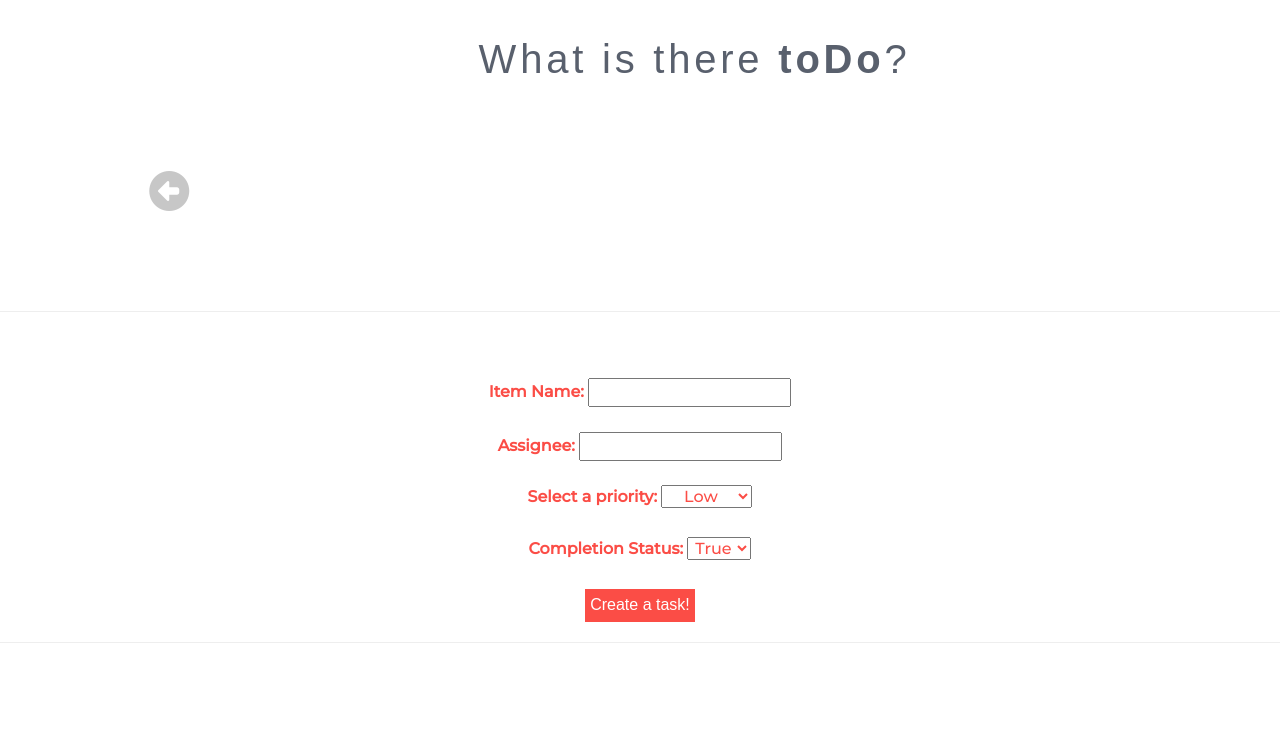
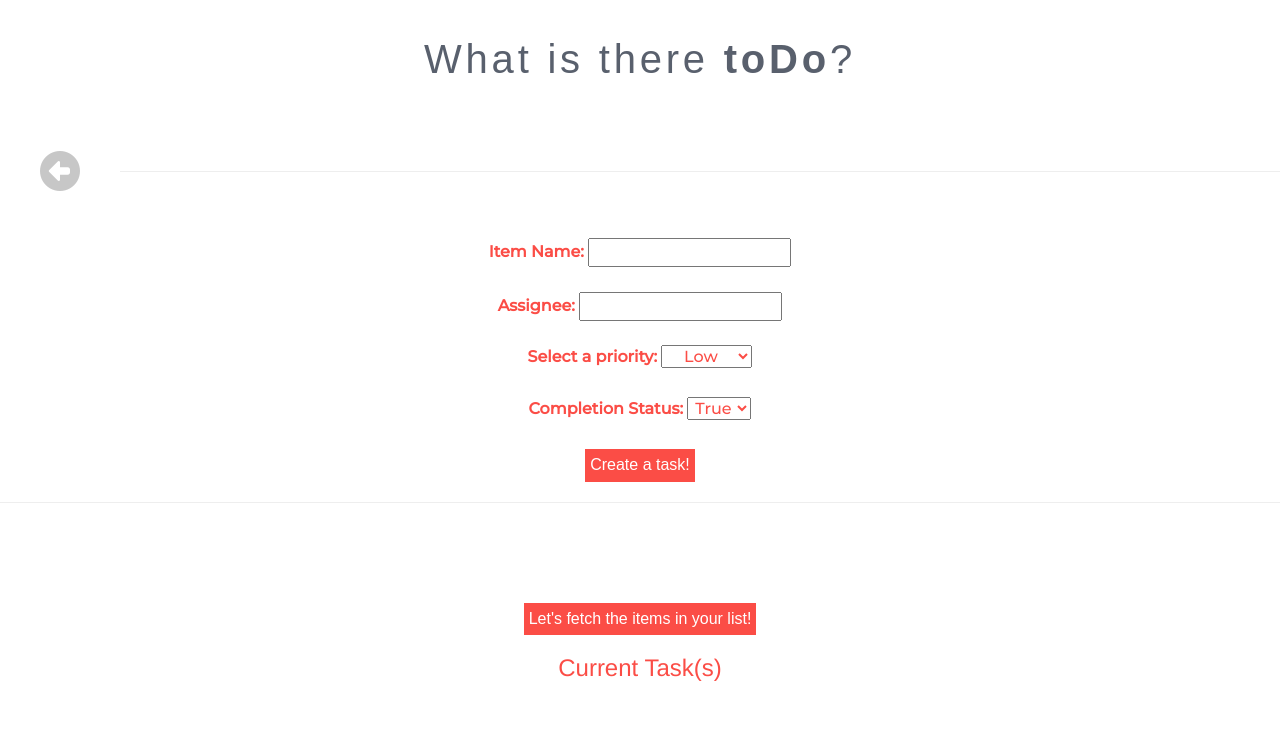
Before and after one commit to rtanner0150/To-Do-List-REST, a website: page public/index.html in a window 1280 px wide. Shown: the part 24-764 px from the top of the page. Drawn offline with nearby package versions, Linux system fonts and the light colour scheme; a web font is replaced by a local one.

Commit message:
Bugs still in update

```diff
--- a/public/CSS/index.css
+++ b/public/CSS/index.css
@@ -6,7 +6,11 @@
     letter-spacing: 1mm;
     padding: 20px 0 20px 0;
     text-align: center;
+
+
+
 }
+
 .button{
     background-color: #fb4d46;
     border: none;
@@ -42,13 +46,13 @@
     padding: 40px 0 40px 0;
     text-align: center;
 }
-a{
+/* a{
     color: #59606d;
     text-decoration: none;
 }
 a:hover{
     color:#fb4d46;
-}
+} */
 p{
     color: #59606d;
     font-family: 'Montserrat', sans-serif;
@@ -71,6 +75,9 @@ select{
     font-family: 'Commissioner', sans-serif;
     margin-top: 150px;
     color: #59606d;
+}
+.home{
+    float: left;
 }
 
 
--- a/public/index.html
+++ b/public/index.html
@@ -31,16 +31,19 @@
                     <a href="https://kimbrow-slice.github.io/JeffKimbrow/">
                         <img class="logo" src="imgs/banner.png" alt="my logo"></a>
 
-                    <h2 class="title">What is there <strong>toDo</strong>?</h2>
-                    <br>
 
-                <a class="home" href="index.html"><i class="fas fa-arrow-alt-circle-left"></i></a>
-                <br>
+
+
+
+
+
 
                 </div>
 
             </div>
             <div class="col-md">
+                <h2 class="title">What is there <strong>toDo</strong>?</h2>
+                <a class="home" href="index.html"><i class="fas fa-arrow-alt-circle-left"></i></a>
                 <div class="createItem">
                     <hr>
 
```
Also changed, not shown: public/edit.html (+3 -4 lines).
